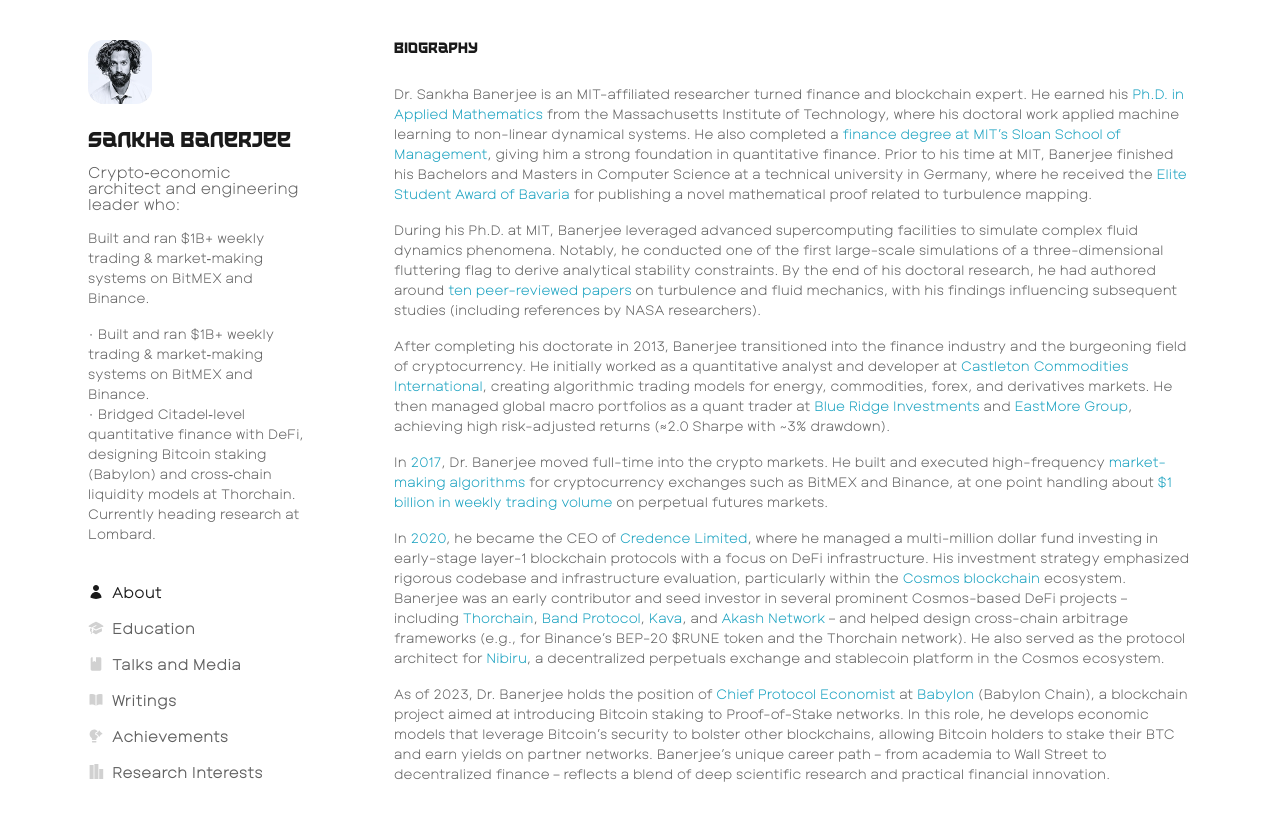
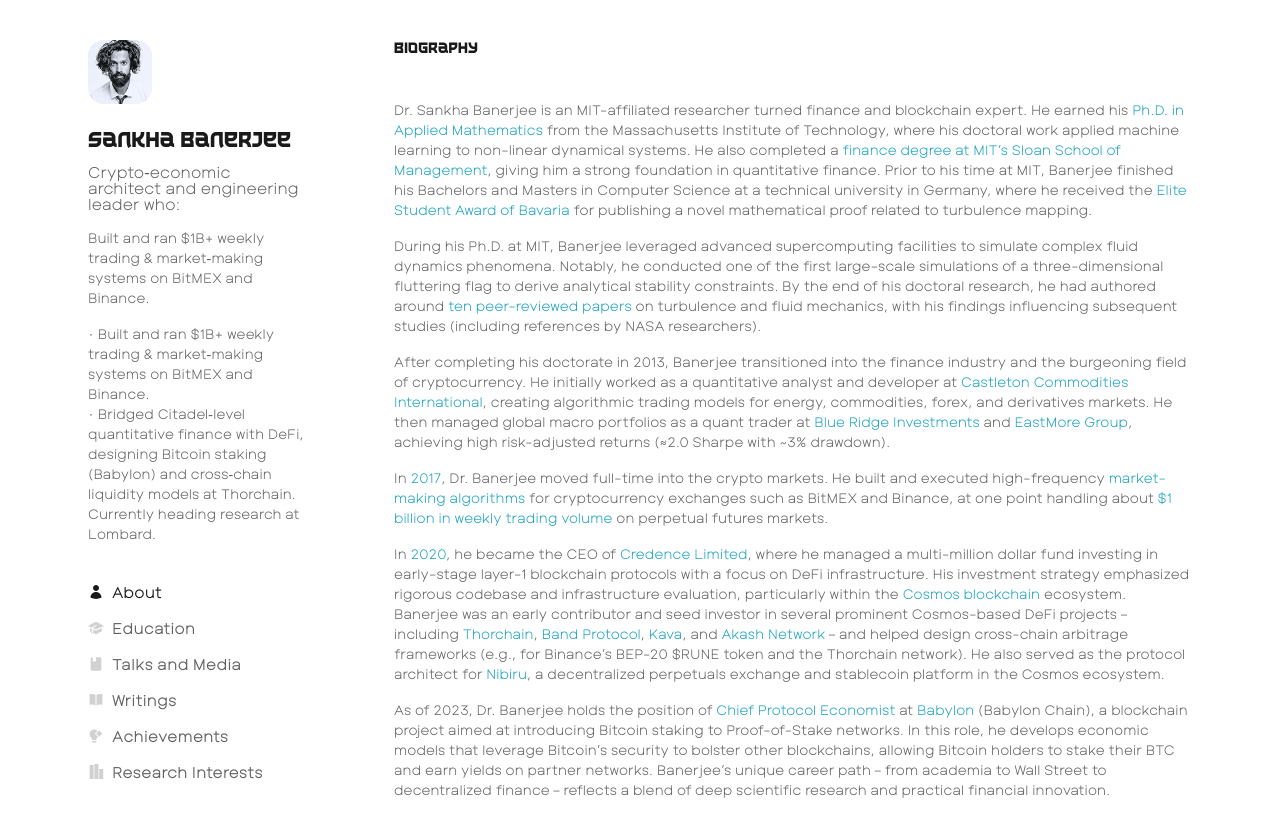
Before and after one commit to chadury2021/sankha-resume, a React (Vite) app: page /about in a window 1280 px wide. Shown: the top 836 px of the page. Built offline with nearby package versions, Linux system fonts and the light colour scheme.

Commit message:
Change spacings

```diff
--- a/src/pages/Talks/Talks.tsx
+++ b/src/pages/Talks/Talks.tsx
@@ -25,7 +25,7 @@ const Talks = () => {
         <h1 className="section-title">Talks and Media</h1>
       </motion.div>
 
-      <div className="grid grid-cols-1 lg:grid-cols-2 gap-8">
+      <div className="grid grid-cols-1 lg:grid-cols-2 gap-x-[8.5rem] gap-y-10">
         {talks.map((talk, index) => (
           <motion.button
             key={talk.id}
--- a/src/styles/index.css
+++ b/src/styles/index.css
@@ -110,7 +110,7 @@
   }
 
   .section-title {
-    @apply text-sm mb-6 lowercase font-shuriken;
+    @apply text-sm mb-8 lg:mb-10 lowercase font-shuriken;
   }
 
   .icon-box-wrapper {
```
